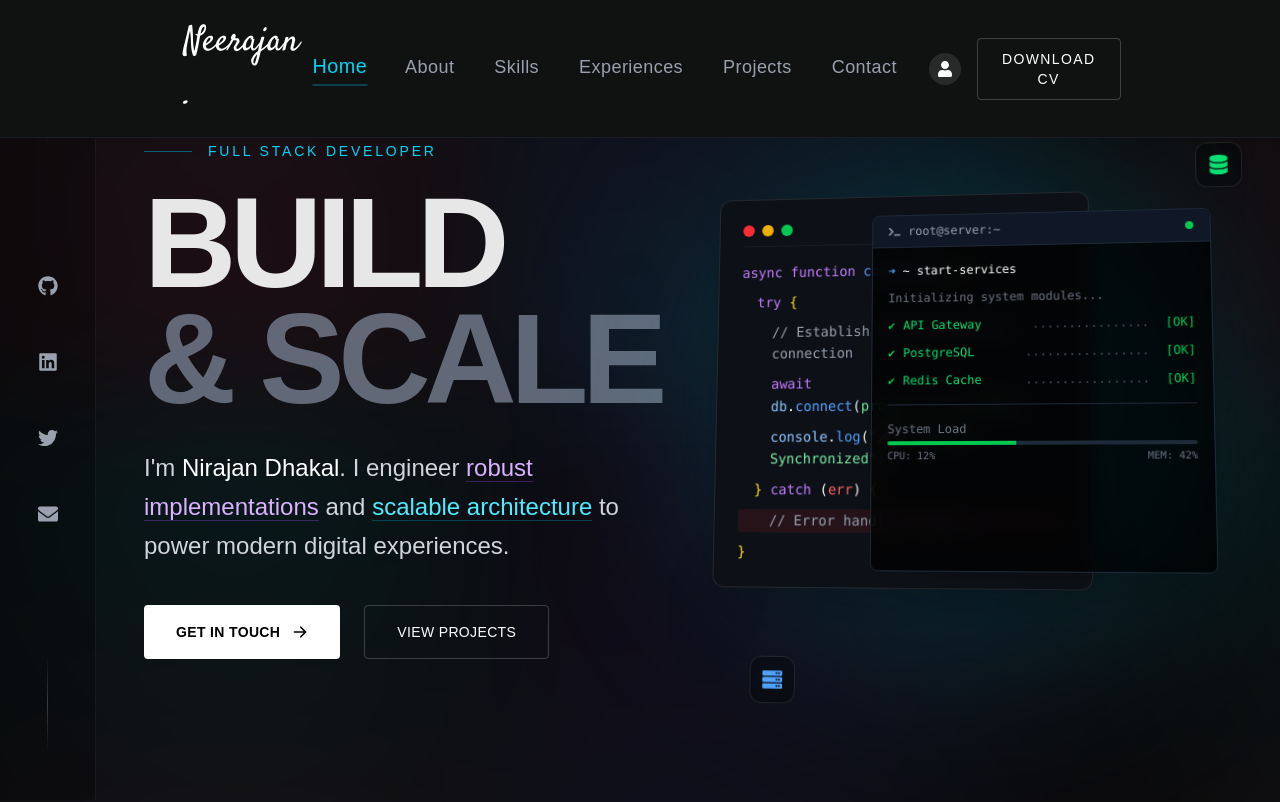
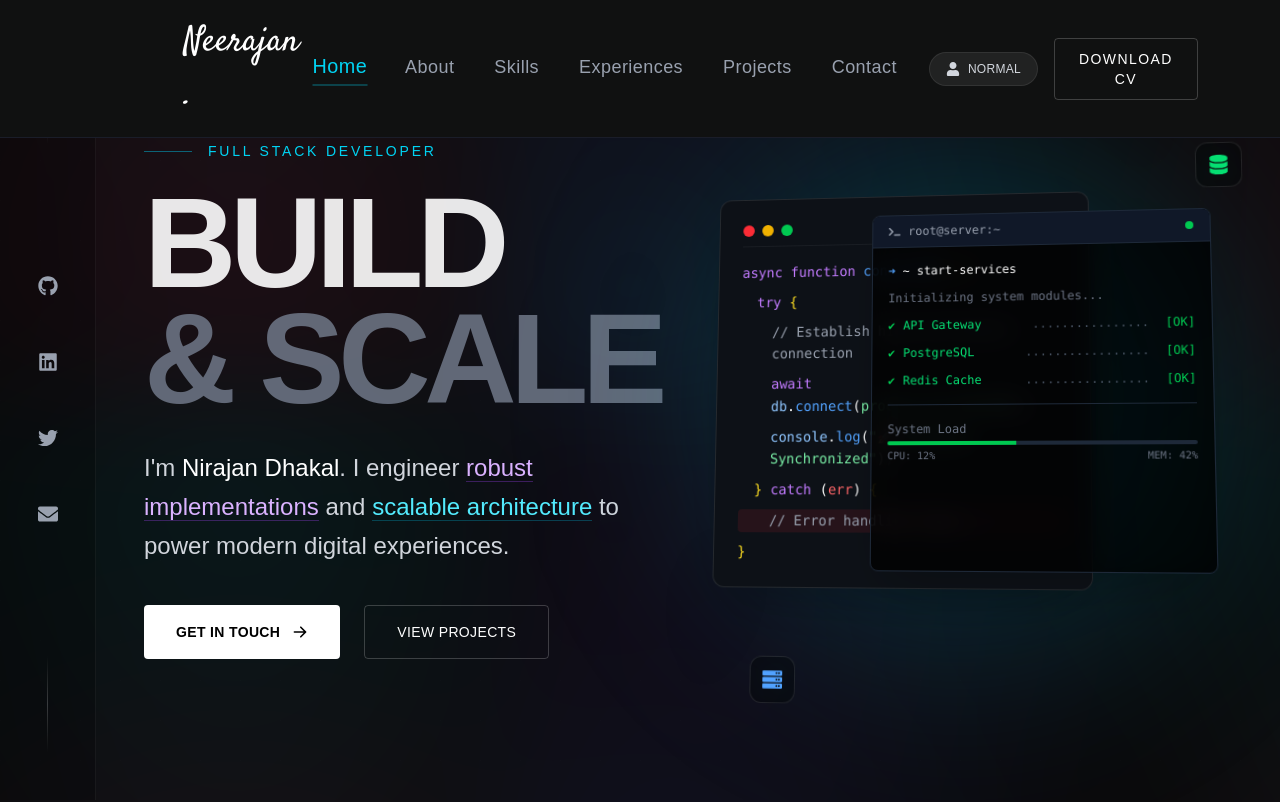
Before and after one commit to Neerazan/portfolio_2.0, a Next.js app: page / in a window 1280 px wide. Shown: the top 802 px of the page. Built offline with nearby package versions, Linux system fonts and the light colour scheme.

Commit message:
enhance mode switch button

```diff
--- a/src/components/shared/Hero.tsx
+++ b/src/components/shared/Hero.tsx
@@ -47,7 +47,7 @@ export default function Hero() {
   return (
     <div
       id="home"
-      className={`relative min-h-[100dvh] w-full text-white overflow-x-hidden flex flex-col ${isDev ? "bg-[#0a0a0a]" : "bg-transparent"}`}
+      className={`relative min-h-dvh w-full text-white overflow-x-hidden flex flex-col ${isDev ? "bg-[#0a0a0a]" : "bg-transparent"}`}
       onMouseMove={handleMouseMove}
     >
 
--- a/src/components/shared/ModeToggle.tsx
+++ b/src/components/shared/ModeToggle.tsx
@@ -10,18 +10,27 @@ export default function ModeToggle() {
     <button
       onClick={toggleMode}
       className={`
-        flex items-center justify-center p-2 rounded-full transition-all duration-300
+        cursor-pointer relative flex items-center justify-center gap-2 px-4 py-2 rounded-full transition-all duration-300 border
         ${mode === 'developer'
-          ? 'bg-purple-500/10 text-purple-400 hover:bg-purple-500/20'
-          : 'bg-white/10 text-white hover:bg-white/20'}
+          ? 'bg-purple-500/10 border-purple-500/30 text-purple-400 hover:bg-purple-500/20 hover:shadow-[0_0_15px_rgba(168,85,247,0.3)]'
+          : 'bg-white/5 border-white/10 text-gray-300 hover:bg-white/10 hover:text-white'}
       `}
       title={mode === 'developer' ? "Switch to Normal Mode" : "Switch to Developer Mode"}
       aria-label="Toggle Display Mode"
     >
+      {/* Pulse Effect for visibility */}
+      <span className={`absolute inset-0 rounded-full opacity-0 transition-opacity duration-300 ${mode === 'normal' ? 'animate-pulse bg-white/5' : ''}`} />
+
       {mode === 'developer' ? (
-        <FaCode className="w-5 h-5" />
+        <>
+          <FaCode className="w-4 h-4" />
+          <span className="text-xs font-medium tracking-wide uppercase">Dev Mode</span>
+        </>
       ) : (
-        <FaUser className="w-4 h-4" />
+        <>
+          <FaUser className="w-3.5 h-3.5" />
+          <span className="text-xs font-medium tracking-wide uppercase">Normal</span>
+        </>
       )}
     </button>
   );
```
